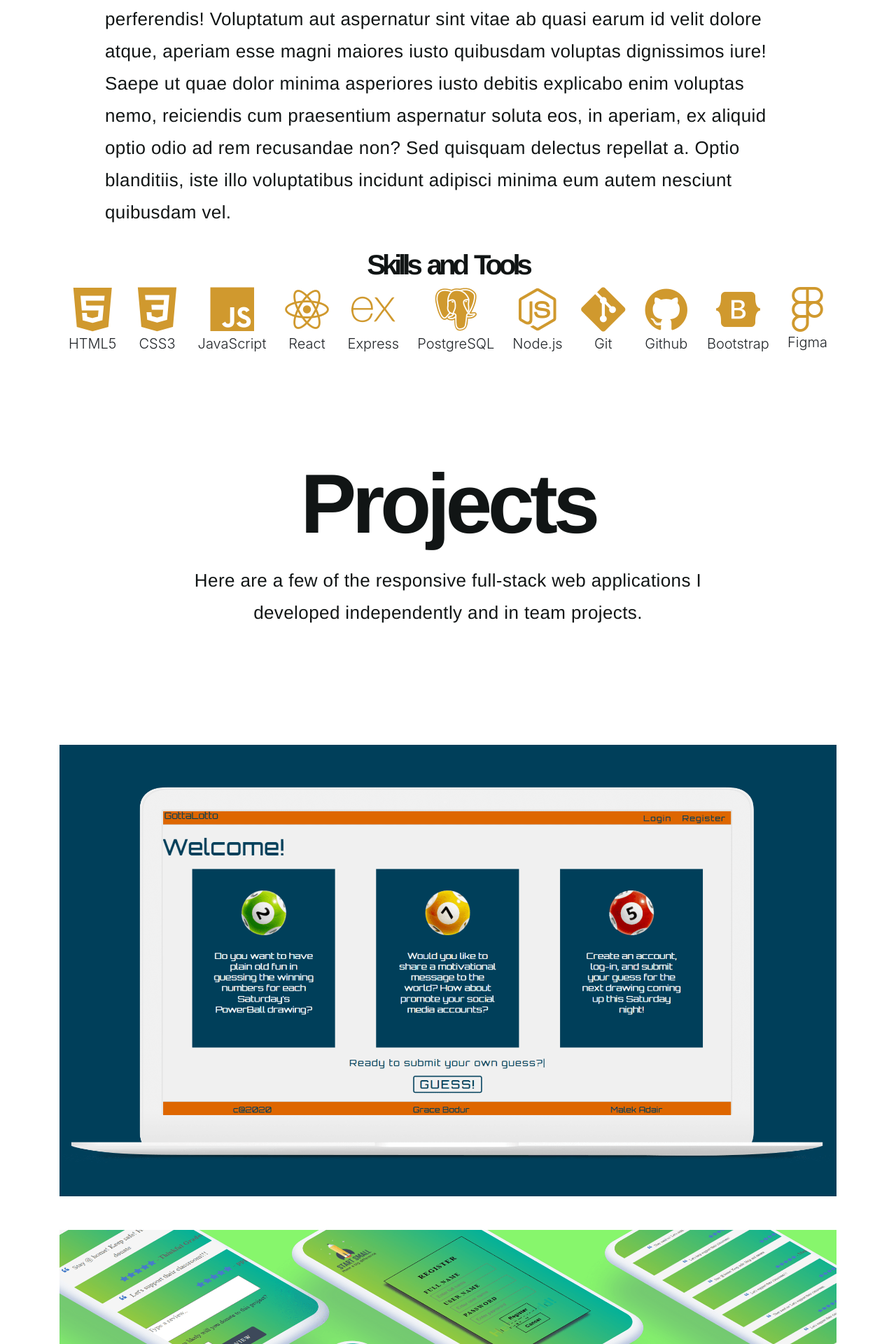
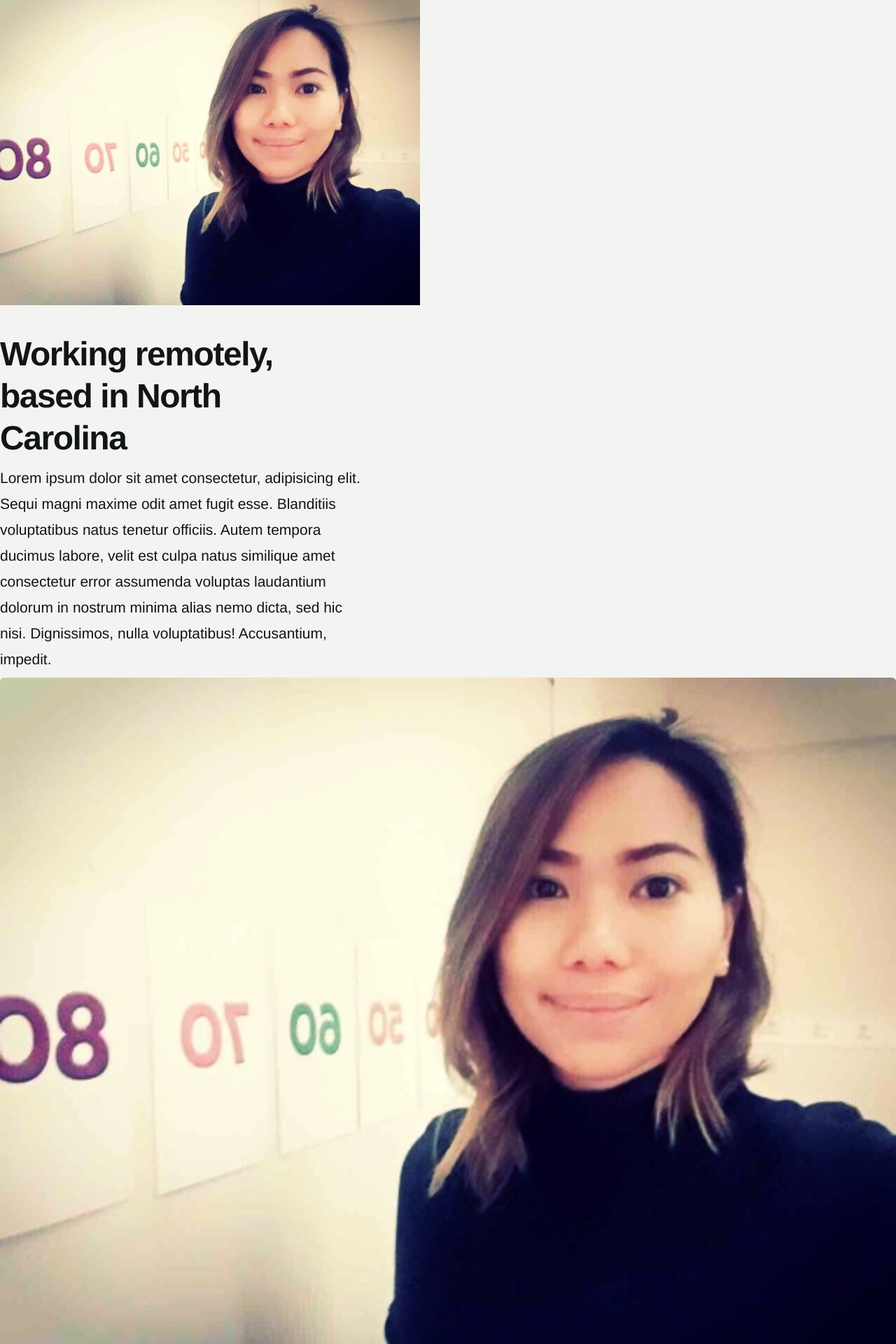
Before and after one commit to gracebodur/mgbportfolio, a React (Create React App) app: page / in a window 1280 px wide. Shown: the part 843-2763 px from the top of the page at 70% size. Built offline with nearby package versions, Linux system fonts and the light colour scheme.

Commit message:
add about me section, image placeholder and basic styling

```diff
--- a/src/About/About.css
+++ b/src/About/About.css
@@ -1,4 +1,31 @@
-.about-paragraph {
-    max-width: 980px;
-    margin: 11px auto 28px;
+.about-section {
+    background-color: #f3f3f1;
+    position: relative;
+    padding: 120px 0 180px;
 }
+
+.about-title {
+    max-width: 500px;
+    margin-top: 40px;
+}
+
+.about-text {
+    max-width: 530px;
+}
+
+
+.avatar {
+width: 100%;
+height: auto;
+-webkit-border-radius: 6px;
+-moz-border-radius: 6px;
+border-radius: 6px;
+}
+
+.grace-avatar {
+   width: 100%;
+   height: auto;
+   -webkit-border-radius: 6px;
+   -moz-border-radius: 6px;
+   border-radius: 6px;
+}
--- a/src/About/About.js
+++ b/src/About/About.js
@@ -1,12 +1,19 @@
 import React from 'react'
-import { Element } from 'react-scroll'
+import avatar from '../assets/avatar.png'
 import './About.css'
 
 function About () {
     return (
-        <Element id='about' name='about'>
-        <h4 className='about-paragraph'>Lorem ipsum dolor sit amet consectetur, adipisicing elit. Obcaecati recusandae quas ut molestias? Sint odio consequatur at quam debitis id sapiente! Ad velit molestias totam, repellat distinctio vitae nobis repudiandae quidem dolor perferendis! Voluptatum aut aspernatur sint vitae ab quasi earum id velit dolore atque, aperiam esse magni maiores iusto quibusdam voluptas dignissimos iure! Saepe ut quae dolor minima asperiores iusto debitis explicabo enim voluptas nemo, reiciendis cum praesentium aspernatur soluta eos, in aperiam, ex aliquid optio odio ad rem recusandae non? Sed quisquam delectus repellat a. Optio blanditiis, iste illo voluptatibus incidunt adipisci minima eum autem nesciunt quibusdam vel.</h4>
-        </Element>
+       <section className="about-section" id='about'>
+		<img className="flag" src={avatar} alt='test'/>
+		<div className="container-s">
+			<h2 className="about-title">Working remotely, based in North Carolina</h2>
+			<h5 className="about-text">Lorem ipsum dolor sit amet consectetur, adipisicing elit. Sequi magni maxime odit amet fugit esse. Blanditiis voluptatibus natus tenetur officiis. Autem tempora ducimus labore, velit est culpa natus similique amet consectetur error assumenda voluptas laudantium dolorum in nostrum minima alias nemo dicta, sed hic nisi. Dignissimos, nulla voluptatibus! Accusantium, impedit.</h5>
+		</div>
+		<div className="avatar">
+			<img className="grace-avatar" src={avatar} alt='test'/>
+		</div>
+	</section>
     )
 }
 
--- a/src/SkillsList/SkillsList.css
+++ b/src/SkillsList/SkillsList.css
@@ -2,10 +2,9 @@
 .skills-icons i {
     width: 1.8em;
     font-size: 4em;
-    color: var(--gold);
 }
 
-.skills-icons div:hover {
+.skills-icons:hover {
     background: linear-gradient(to right, #e9e9af, #ebc785, #f0ab36, #335275, #193347, #103258, #1a324b);
     background-size: 500% auto;
     background-clip: text;
```
Also changed, not shown: src/assets/avatar.png (added), 1 other file (tests, documents, lock files or other folders).
